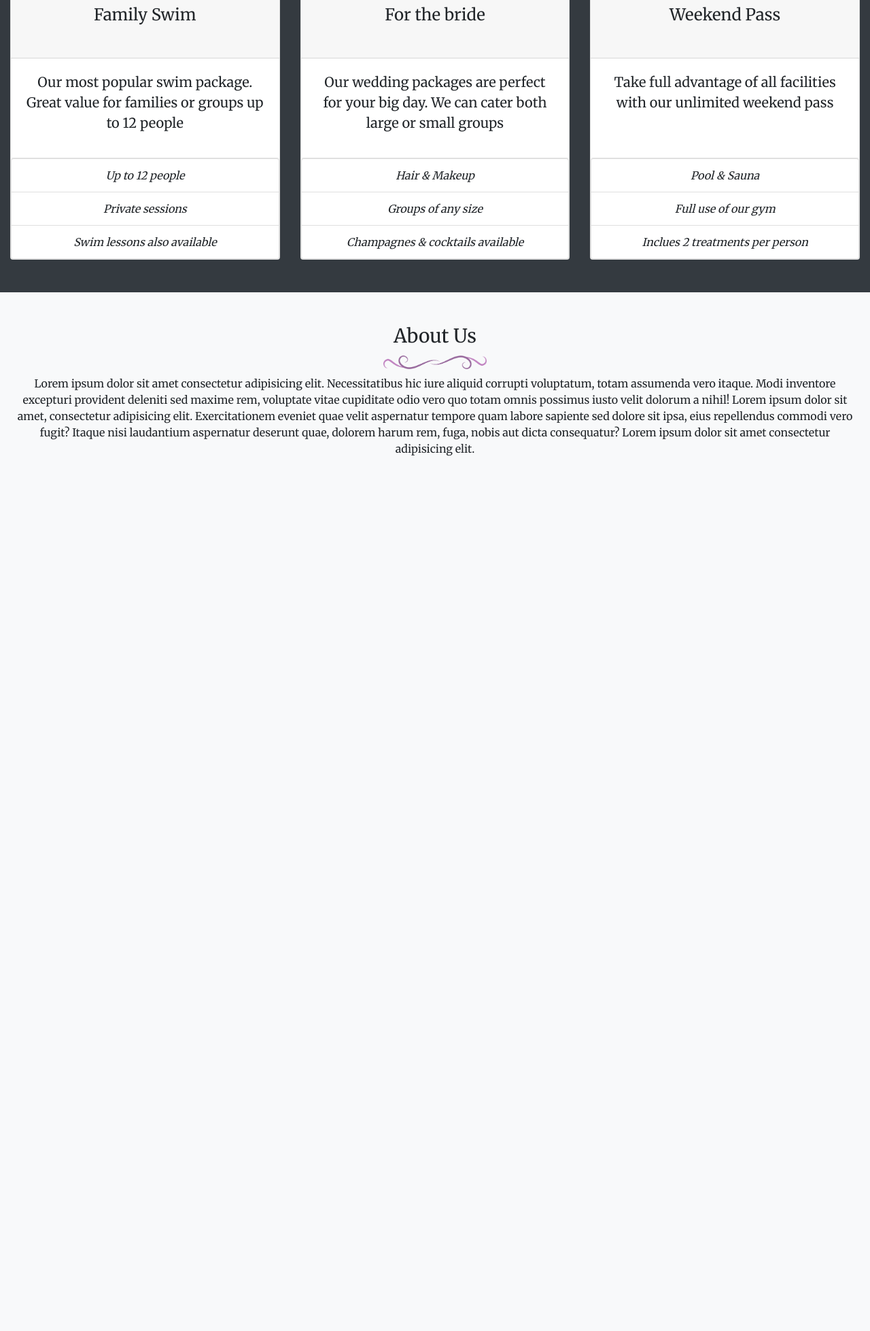
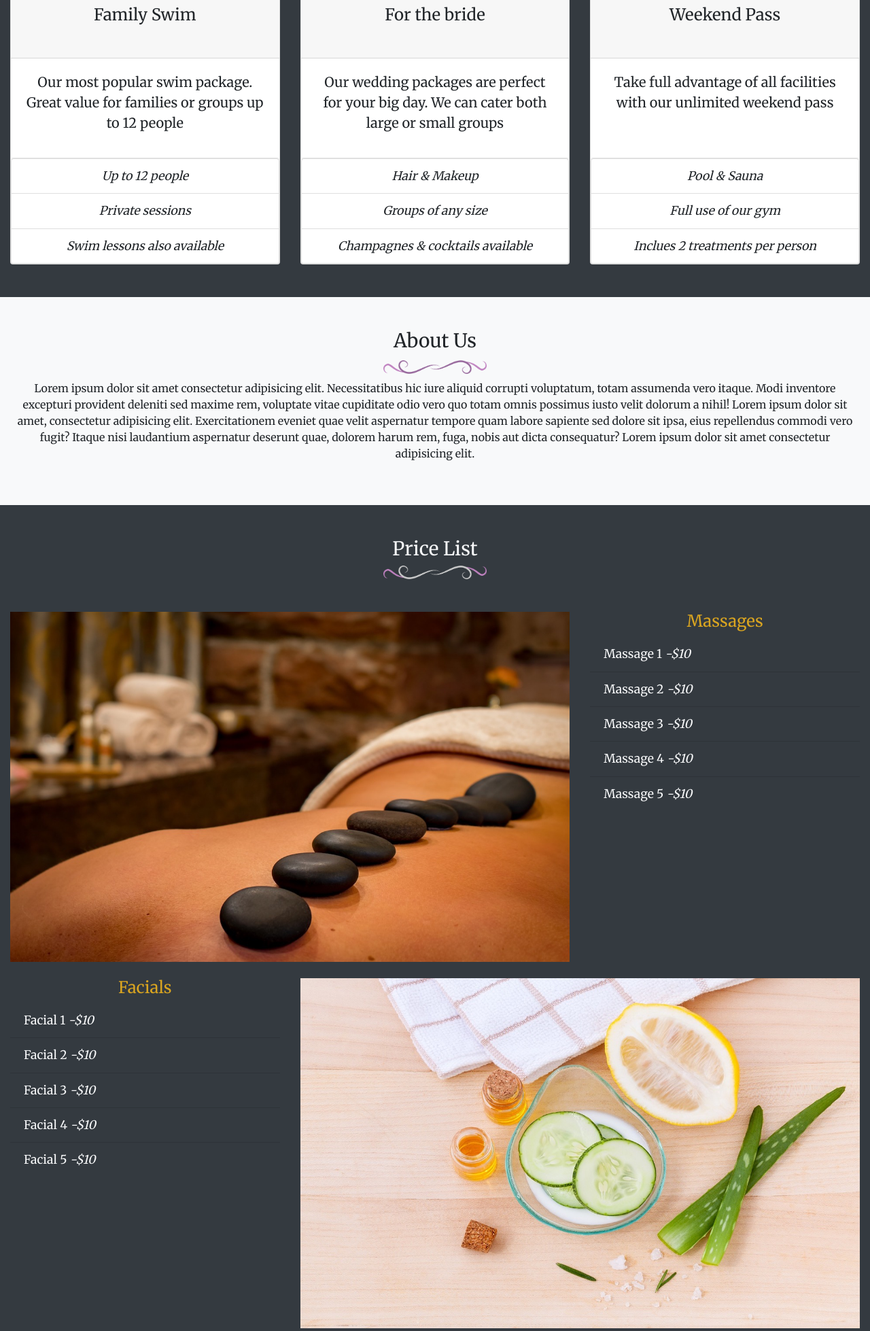
Before and after one commit to super8989/WP_Tranquil-BS, a PHP site: page / in a window 1280 px wide. Shown: the part 1095-3053 px from the top of the page at 68% size. Before the commit the page ends 1766 px from the top, so only its background shows below. Run offline with PHP 8.4, Linux system fonts and the light colour scheme.

Commit message:
Price list section

```diff
--- a/css/custom.css
+++ b/css/custom.css
@@ -32,6 +32,17 @@ img {
   font-size: 1.2rem;
 }
 
+
+/* Price list Section */
+.title {
+  color: goldenrod;
+}
+
+.list-group-item {
+  background: none;
+  font-size: 1.1em;;
+}
+
 @media screen and (min-width: 768px) {
   .feature-bg {
     width: 60vw;
--- a/index.html
+++ b/index.html
@@ -158,6 +158,63 @@
     </div>
   </div>
 
+
+  <!-- PRICE LIST SECTION -->
+  <div class="container-fluid py-5 bg-dark">
+    <div class="row">
+      <div class="col-md-6 offset-md-3 text-center">
+        <h3 class='text-light'>Price List</h3>
+        <img src="images/divider-silver.png" alt="Divider" class='pb-4 w-25'>
+      </div>
+    </div>
+    <div class="row my-4">
+      <div class="col-sm-8">
+        <img src="images/massage.jpg" alt="Massage image">
+      </div>
+      <div class="col-sm-4">
+        <h4 class="title text-center">Massages</h4>
+        <ul class="list-group list-group-flush text-light">
+          <li class="list-group-item">Massage 1 <em>-$10</em></li>
+          <li class="list-group-item">Massage 2 <em>-$10</em></li>
+          <li class="list-group-item">Massage 3 <em>-$10</em></li>
+          <li class="list-group-item">Massage 4 <em>-$10</em></li>
+          <li class="list-group-item">Massage 5 <em>-$10</em></li>
+      </div>
+    </div>
+
+    <div class="row my-4">
+      <div class="col-sm-4">
+        <h4 class="title text-center">Facials</h4>
+        <ul class="list-group list-group-flush text-light">
+          <li class="list-group-item">Facial 1 <em>-$10</em></li>
+          <li class="list-group-item">Facial 2 <em>-$10</em></li>
+          <li class="list-group-item">Facial 3 <em>-$10</em></li>
+          <li class="list-group-item">Facial 4 <em>-$10</em></li>
+          <li class="list-group-item">Facial 5 <em>-$10</em></li>
+      </div>
+      <div class="col-sm-8">
+        <img src="images/facial.jpg" alt="Facial image">
+      </div>
+    </div>
+
+    <div class="row my-4">
+      <div class="col-sm-8">
+        <img src="images/cosmetics.jpg" alt="Cosmetics image">
+      </div>
+      <div class="col-sm-4">
+        <h4 class="title text-center">Hair &amp; Makeup</h4>
+        <ul class="list-group list-group-flush text-light">
+          <li class="list-group-item">Hair 1 <em>-$10</em></li>
+          <li class="list-group-item">Hair 2 <em>-$10</em></li>
+          <li class="list-group-item">Hair 3 <em>-$10</em></li>
+          <li class="list-group-item">Hair 4 <em>-$10</em></li>
+          <li class="list-group-item">Hair 5 <em>-$10</em></li>
+      </div>
+    </div>
+
+
+  </div><!-- container -->
+
   <!-- Optional JavaScript -->
   <!-- jQuery first, then Popper.js, then Bootstrap JS -->
   <script src="https://code.jquery.com/jquery-3.5.1.slim.min.js"
```
